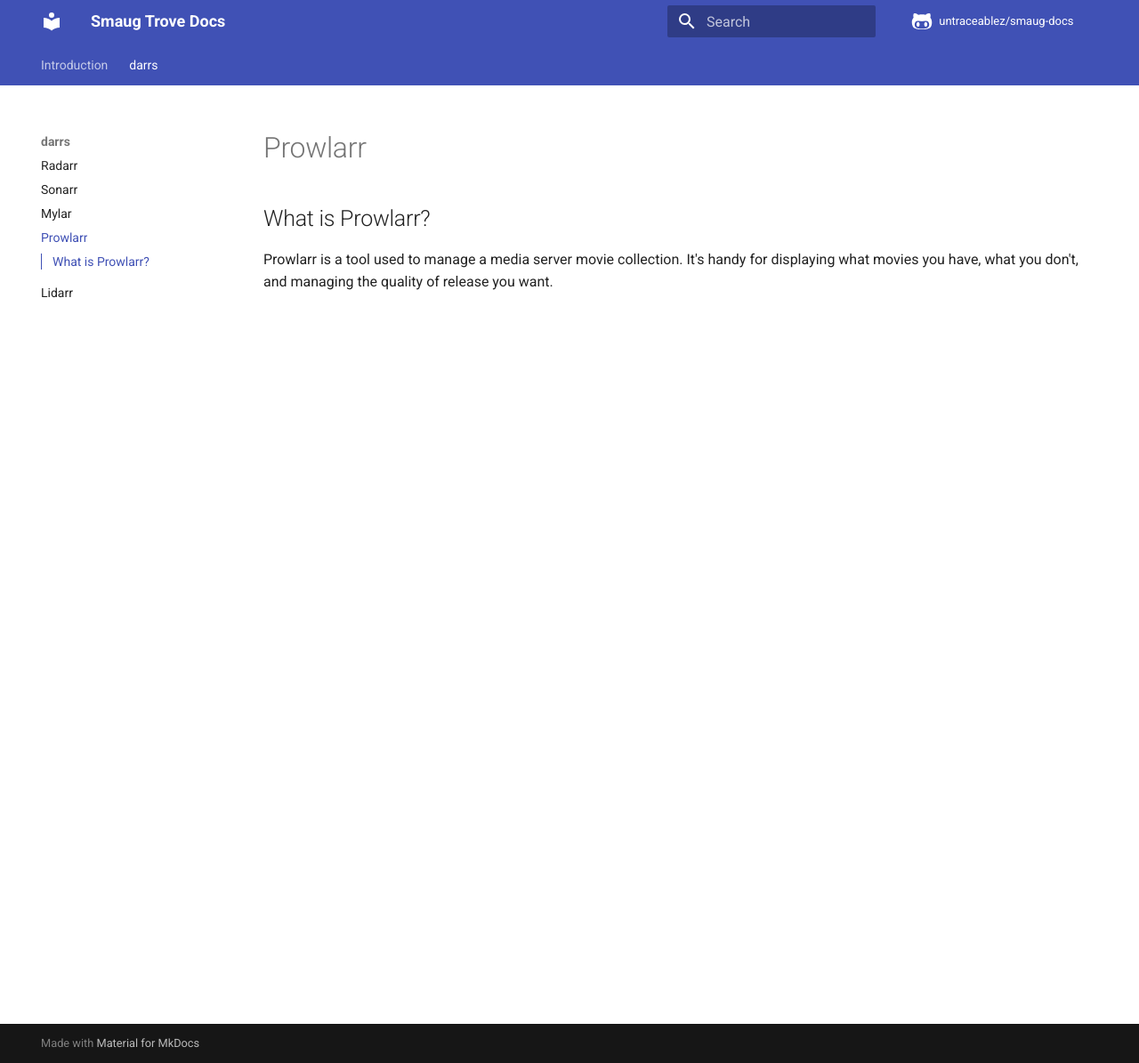
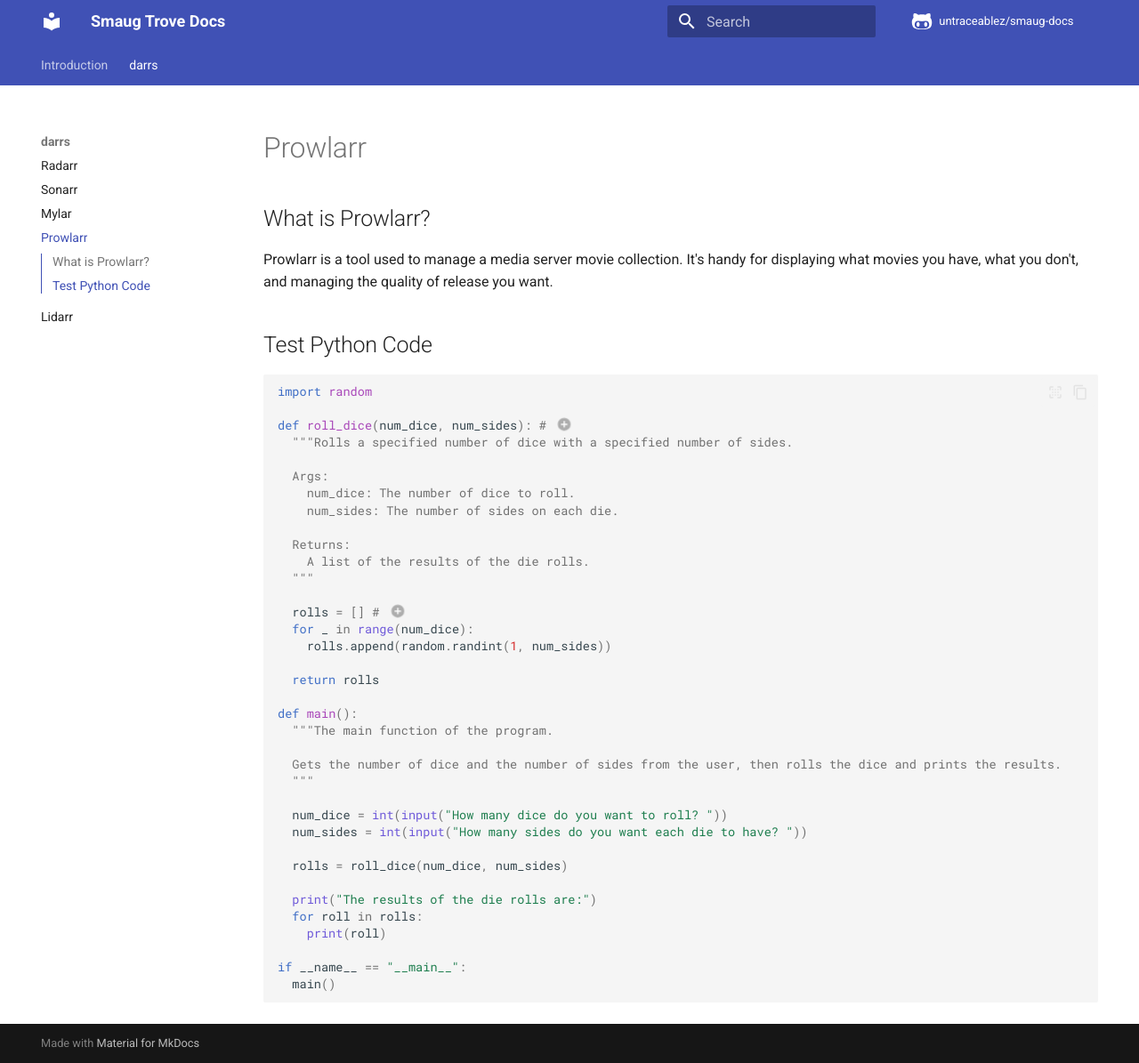
Before and after one commit to untraceablez/smaug-docs, an MkDocs documentation site: the page built from docs/darrs/prowlarr.md, in a window 1280 px wide and 1195 px high. Shown: the whole window at 89% size. Built offline with MkDocs 1.6.1 and Material for MkDocs 9.7.7, drawn with Linux system fonts in a browser that asks for light colours; comment, search, counter and statistics services are not loaded.

Commit message:
updates to mkdocs.yml - adding code format options

````diff
--- a/docs/darrs/prowlarr.md
+++ b/docs/darrs/prowlarr.md
@@ -2,3 +2,47 @@
 
 ## What is Prowlarr?
 Prowlarr is a tool used to manage a media server movie collection. It's handy for displaying what movies you have, what you don't, and managing the quality of release you want.
+
+## Test Python Code
+
+``` python
+import random
+
+def roll_dice(num_dice, num_sides): # (1)
+  """Rolls a specified number of dice with a specified number of sides.
+
+  Args:
+    num_dice: The number of dice to roll.
+    num_sides: The number of sides on each die.
+
+  Returns:
+    A list of the results of the die rolls.
+  """
+
+  rolls = [] # (2)
+  for _ in range(num_dice):
+    rolls.append(random.randint(1, num_sides))
+
+  return rolls
+
+def main():
+  """The main function of the program.
+
+  Gets the number of dice and the number of sides from the user, then rolls the dice and prints the results.
+  """
+
+  num_dice = int(input("How many dice do you want to roll? "))
+  num_sides = int(input("How many sides do you want each die to have? "))
+
+  rolls = roll_dice(num_dice, num_sides)
+
+  print("The results of the die rolls are:")
+  for roll in rolls:
+    print(roll)
+
+if __name__ == "__main__":
+  main()
+```
+
+1. Defining the role function.
+2. :material-dice-5: Running the program!
--- a/mkdocs.yml
+++ b/mkdocs.yml
@@ -16,6 +16,9 @@
   - navigation.path
   - toc.integrate
   - navigation.top
+  - content.code.copy
+  - content.code.select
+  - content.code.annotate
 
 #Plugins
 plugins:
@@ -35,3 +38,17 @@
       - 'Mylar': 'darrs/mylar.md' #Mylar Config
       - 'Prowlarr': 'darrs/prowlarr.md' #Prowlarr Config
       - 'Lidarr': 'darrs/lidarr.md' #Lidarr Config
+
+#Markdown Extensions
+markdown_extensions:
+  - attr_list
+  - pymdownx.emoji:
+      emoji_index: !!python/name:materialx.emoji.twemoji
+      emoji_generator: !!python/name:materialx.emoji.to_svg
+  - pymdownx.highlight:
+      anchor_linenums: true
+      line_spans: __span
+      pygments_lang_class: true
+  - pymdownx.inlinehilite
+  - pymdownx.snippets
+  - pymdownx.superfences
````
Also changed, not shown: docs/darrs/lidarr.md (+1 -1 lines).
